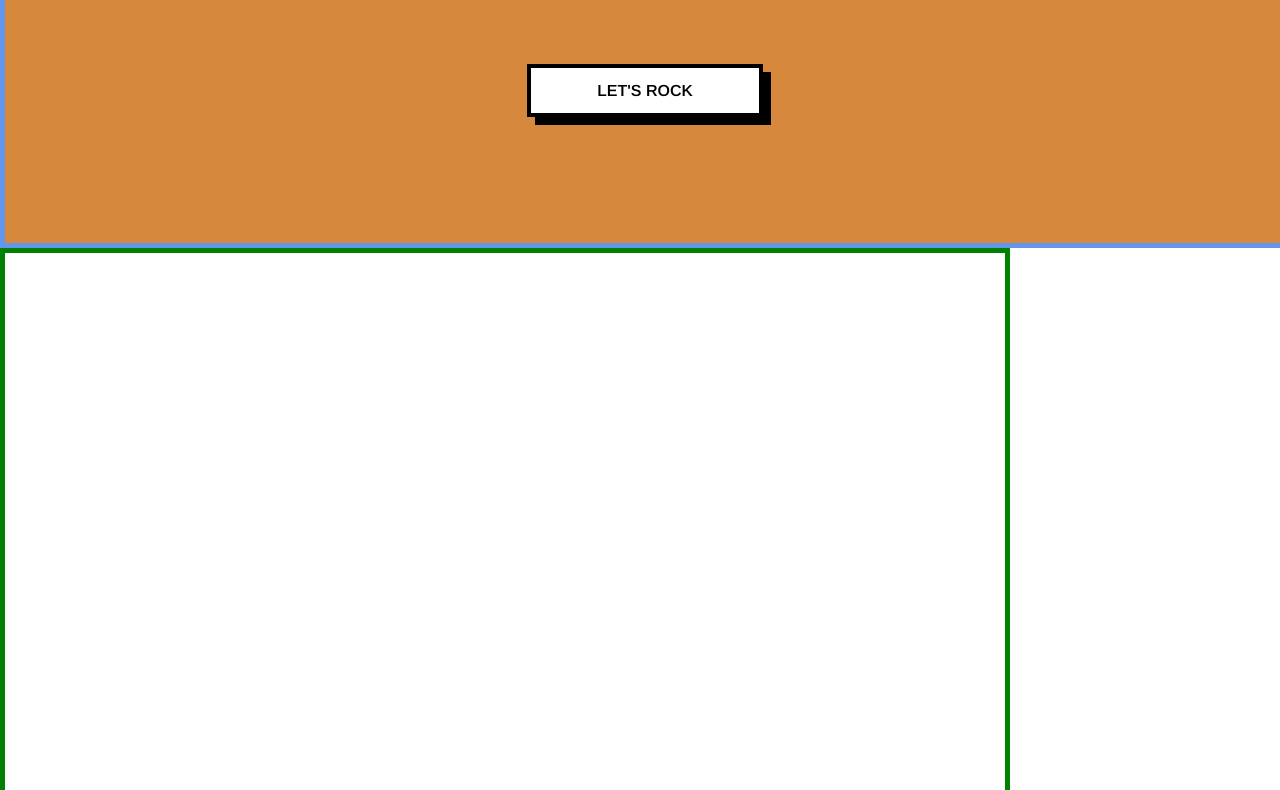
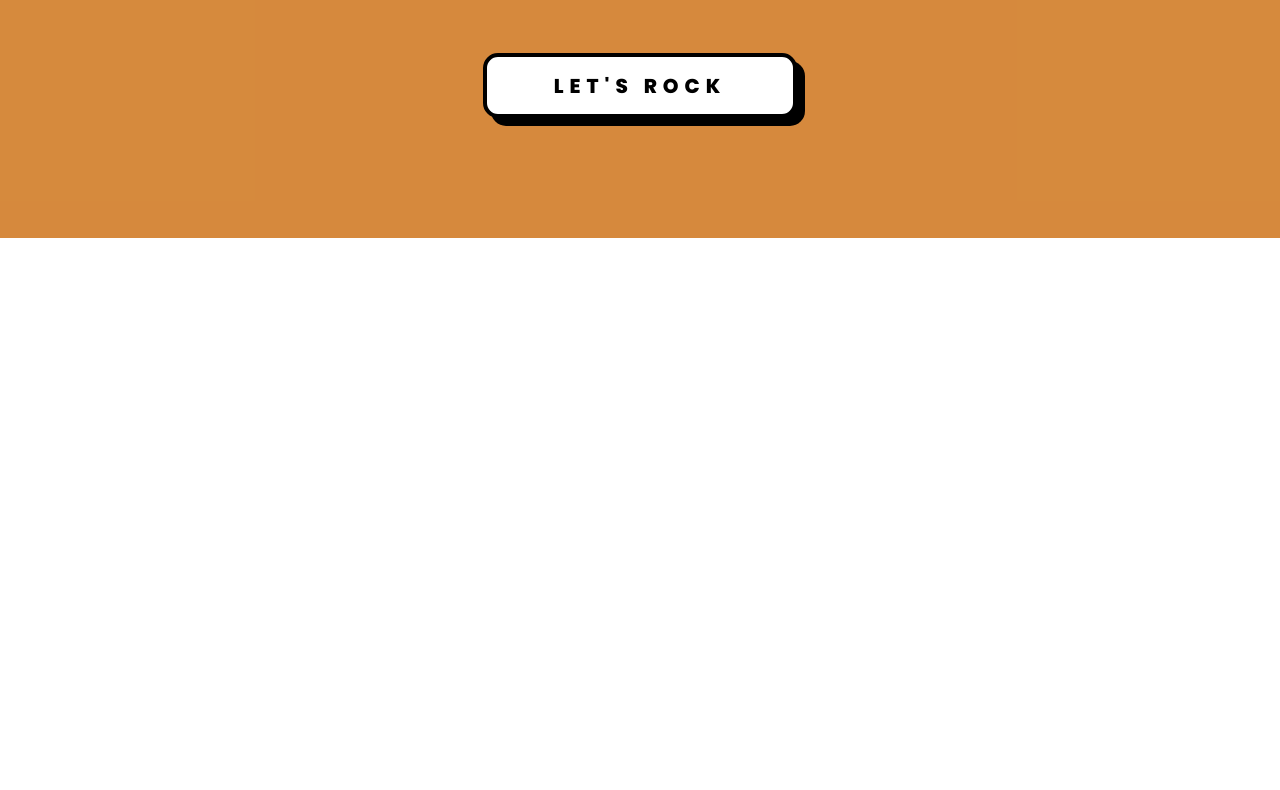
Before and after one commit to albertevieites/mrStick, a plain HTML site: page index.html in a window 1280 px wide. Shown: the part 562-1352 px from the top of the page. Drawn offline with nearby package versions, Linux system fonts and the light colour scheme.

Commit message:
fix: :construction: hide canvas from splash screen and center canvas on game screen

```diff
--- a/index.html
+++ b/index.html
@@ -20,7 +20,9 @@
     </div>
 
     <!-- Create canvas area -->
-    <canvas class="canvas"></canvas>
+    <div class="canvas">
+      <canvas id="canvas" width="1000" height="600" display="none"></canvas>
+    </div>
 
     <!-- Link to JS files -->
     <script src="./js/sounds.js"></script>
--- a/js/game.js
+++ b/js/game.js
@@ -5,8 +5,9 @@ class Game {
   background = null; // Default Background
   sounds = new Sounds();
   player = null; // Default Player
-  startButton = document.querySelector('button'); // play() to update the game
+  startButton = document.querySelector("button"); // play() to update the game
   textSplash = document.querySelector(".start-screen");
+  canvas = document.querySelector("canvas");
   obstacles = [];
   enemies = [];
   isOver = false;
@@ -15,7 +16,7 @@ class Game {
   // Get context and adjust screen to fill the window calling to setCanvasToFullScreen() method
   init() {
     if (this.ctx === null) {
-      this.ctx = document.querySelector(".canvas").getContext("2d");
+      this.ctx = document.querySelector("canvas").getContext("2d");
     }
 
     // Invoke different methods to initialize the game
@@ -47,6 +48,7 @@ class Game {
     // When the button is clicked, it goes to 1 screen to play and remove startButton
     this.startButton.onclick = () => {
       this.textSplash.classList.add("hidden");
+      this.canvas.style.display="flex";
       this.screen = 1;
       this.start();
       this.startButton.remove();
--- a/styles/index.css
+++ b/styles/index.css
@@ -1,5 +1,5 @@
 /* Import font */
-@import url('https://fonts.googleapis.com/css2?family=Arimo:ital,wght@0,400;0,500;0,600;0,700;1,400;1,500;1,600;1,700&display=swap');
+@import url('https://fonts.googleapis.com/css2?family=Poppins:ital,wght@0,100;0,200;0,300;0,400;0,500;0,600;0,700;0,800;0,900;1,100;1,200;1,300;1,400;1,500;1,600;1,700;1,800;1,900&display=swap');
 
 /* Initizlize CSS*/
 :root {
@@ -16,9 +16,11 @@ html {
 }
 
 body {
-  width: 100%;
+  height: 100vh;
 
-  font-family: 'Arimo', sans-serif;
+  font-family: 'Poppins', sans-serif;
+  text-align: center;
+  overflow:hidden; /* hide scrollbars */
 }
 
 /* Text on Start Screen*/
@@ -32,7 +34,6 @@ body {
   width: 100%;
   margin: 0 auto;
   background-color: hsla(30, 68%, 49%, 0.9);
-  border: 5px solid cornflowerblue;
 }
 
 .splash__image {
@@ -43,10 +44,10 @@ body {
 }
 
 span {
-  font-family: "Arimo", sans-serif;
-  font-size: 1rem;
-  font-weight: 600;
-  text-align: center;
+  font-family: "Poppins", sans-serif;
+  font-size: 1.25rem;
+  font-weight: 800;
+  letter-spacing: 0.3em;
 }
 
 .brutal__button {
@@ -54,6 +55,7 @@ span {
   padding: 1em 5em;
   background-color: white;
   border: 4px solid black;
+  border-radius: 15px;
   box-shadow:8px 8px black;
 }
 
@@ -63,8 +65,9 @@ span {
 
 /* Canvas Area*/
 .canvas {
-  width: 1000px;
-  height: 600px;
+  display: flex;
+  justify-content: center;
+  align-items: center;
 
-  border: 5px solid green;
+  height: 100%;
 }
```
